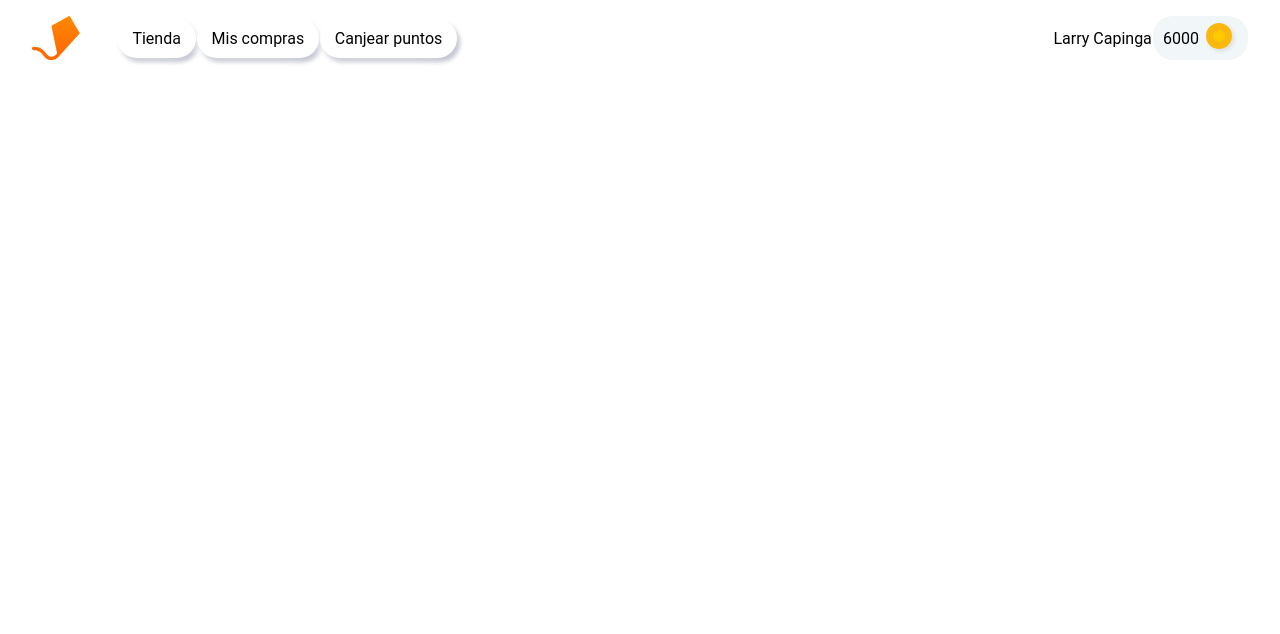
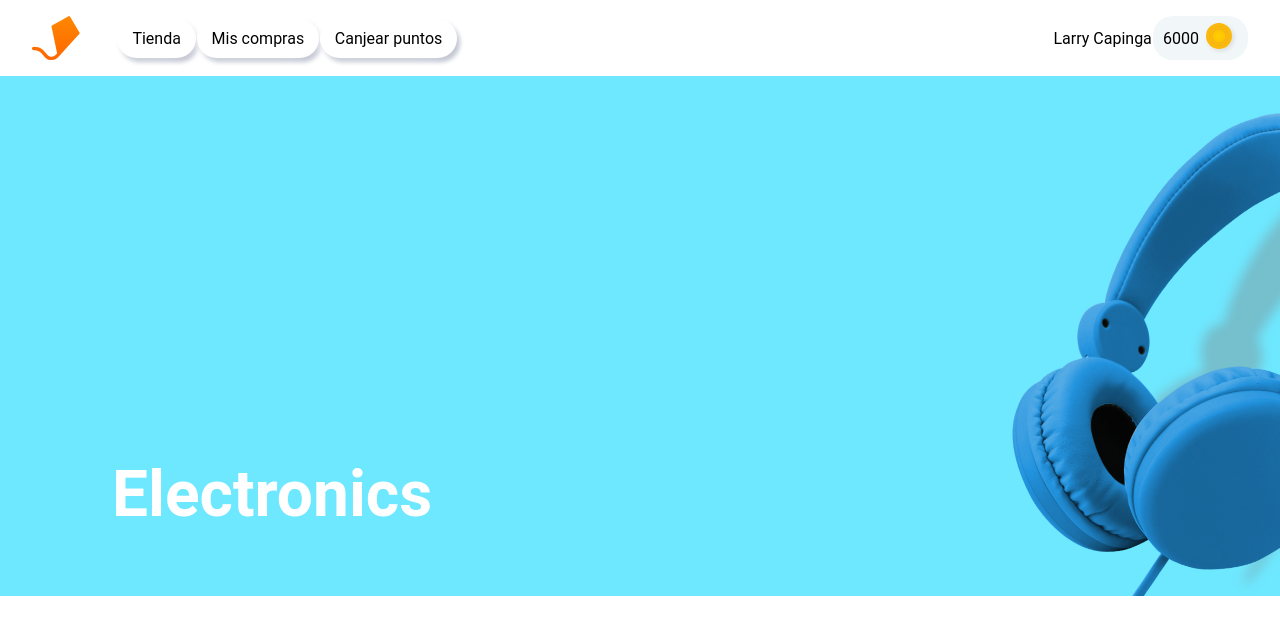
Before and after one commit to maferjimnez/proyecto-reward-store, a React (Create React App) app: page / in a window 1280 px wide. Shown: the top 634 px of the page. Built offline with nearby package versions, Linux system fonts and the light colour scheme.

Commit message:
Comienzo estilos del Hero

```diff
--- a/src/App.js
+++ b/src/App.js
@@ -1,14 +1,15 @@
 import React from 'react';
 import GlobalStyles from './styles/globalStyles';
 import Header from './components/Header';
+import Hero from './components/Hero';
 
 function App() {
   return (
     <>
       <GlobalStyles/>
       <Header />
+      <Hero />
     </>
-
   );
 }
 
--- a/src/components/Hero.jsx
+++ b/src/components/Hero.jsx
@@ -0,0 +1,32 @@
+import React from 'react';
+import styled from "styled-components";
+// assets
+import background from '../assets/header-x2.png';
+import variables from '../styles/variables';
+
+
+const HeroConteiner = styled.div`
+    height: 65vh;
+    background: url(${background}) no-repeat;
+    background-size: cover;
+    display: flex;
+`;
+
+const HeroTitle = styled.div`
+    margin: 0 0 4rem 7rem;
+    color: ${variables.white};
+    font-size: 2rem;
+    align-self: flex-end;
+`;
+
+function Hero () {
+    return(
+        <HeroConteiner>
+            <HeroTitle>
+                <h1>Electronics</h1>
+            </HeroTitle>
+        </HeroConteiner>
+    );
+};
+
+export default Hero;
```
Also changed, not shown: 1 other file (tests, documents, lock files or other folders).
